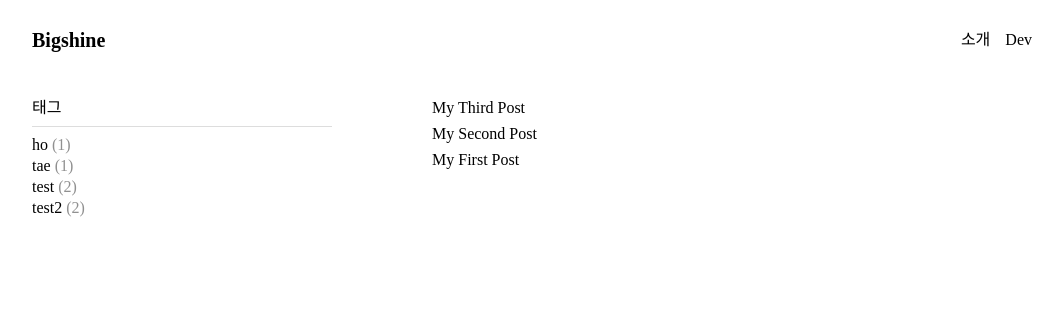
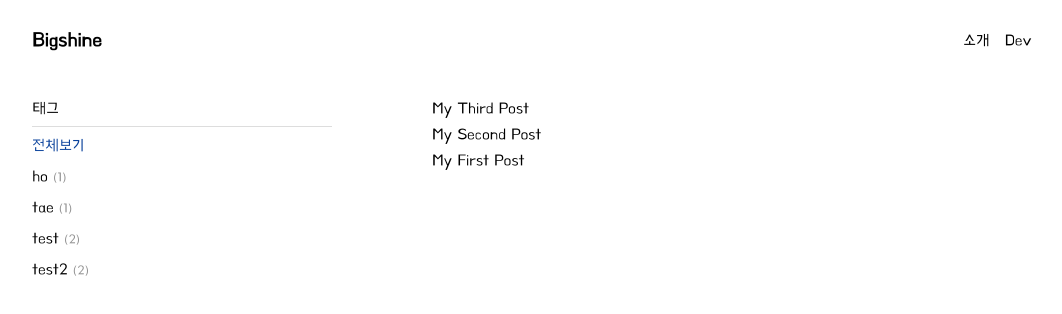
Before and after one commit to gangchaeng2/bigshine.github.io., a Gatsby site: page / in a window 1280 px wide. Shown: the whole page, without its empty margins (108-1170 px from the left). Built offline with nearby package versions, Linux system fonts and the light colour scheme; Gatsby itself is replaced by a stand-in of ours; a web font is replaced by a local one.

Commit message:
배민한나프로 추가, 태그 수정

```diff
--- a/src/components/Header/styled.js
+++ b/src/components/Header/styled.js
@@ -28,12 +28,12 @@ export const Ul = styled.ul`
       margin-left: 15px;
     }
 
-    &:hover {
-      font-weight: 700;
-    }
-
     > a {
       display: inline-block;
+
+      &:hover {
+        font-weight: 700;
+      }
     }
   }
 `
--- a/src/components/Home/components/Tags/index.js
+++ b/src/components/Home/components/Tags/index.js
@@ -21,6 +21,9 @@ export default () => {
     <Wrap>
       <section>태그</section>
       <Tags>
+        <li>
+          <Link to="/" activeClassName="active">전체보기</Link>
+        </li>
         {group.map(item => (
           <li key={item.fieldValue}>
             <Link to={`/${item.fieldValue}`}>{item.fieldValue} <span>({item.totalCount})</span></Link>
--- a/src/components/Home/components/Tags/styled.js
+++ b/src/components/Home/components/Tags/styled.js
@@ -14,11 +14,18 @@ export const Tags = styled.ul`
     width: 100%;
 
     & + li {
-      margin-top: 5px;
+      margin-top: 15px;
     }
 
     span {
+      font-size: 13px;
       color: #909090;
+    }
+
+    a {
+      &.active {
+        color: #0a429c;
+      }
     }
   }
 `
--- a/src/components/Layout/styled.js
+++ b/src/components/Layout/styled.js
@@ -22,11 +22,17 @@ export const GlobalStyle = createGlobalStyle`
          url(${withPrefix('fonts/BMHANNAAir.otf')}) format('opentype');
   }
 
+  @font-face {
+    font-family:'BMHANNAPro';
+    src: url(${withPrefix('fonts/BMHANNAPro.ttf')}) format('truetype'),
+         url(${withPrefix('fonts/BMHANNAPro.otf')}) format('opentype');
+  }
+
   body {
     height: 100%;
     margin: 0;
     padding: 0;
-    font-family: 'HangeulNuri', 'Sans-serif';
+    font-family: 'BMHANNAAir', 'Sans-serif';
     box-sizing: border-box;
   }
 
```
Also changed, not shown: static/fonts/BMHANNAPro.otf (added), 1 other file.
